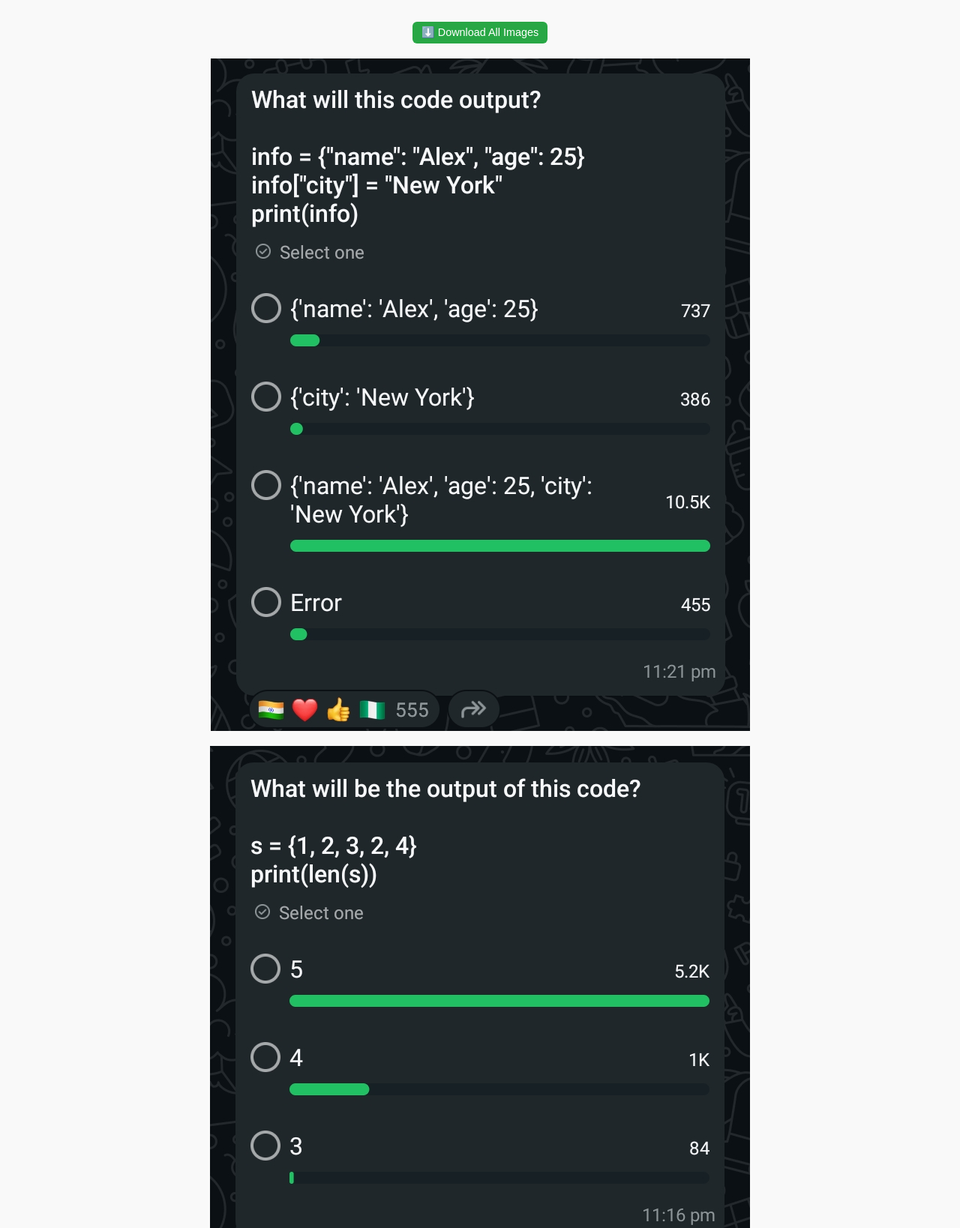
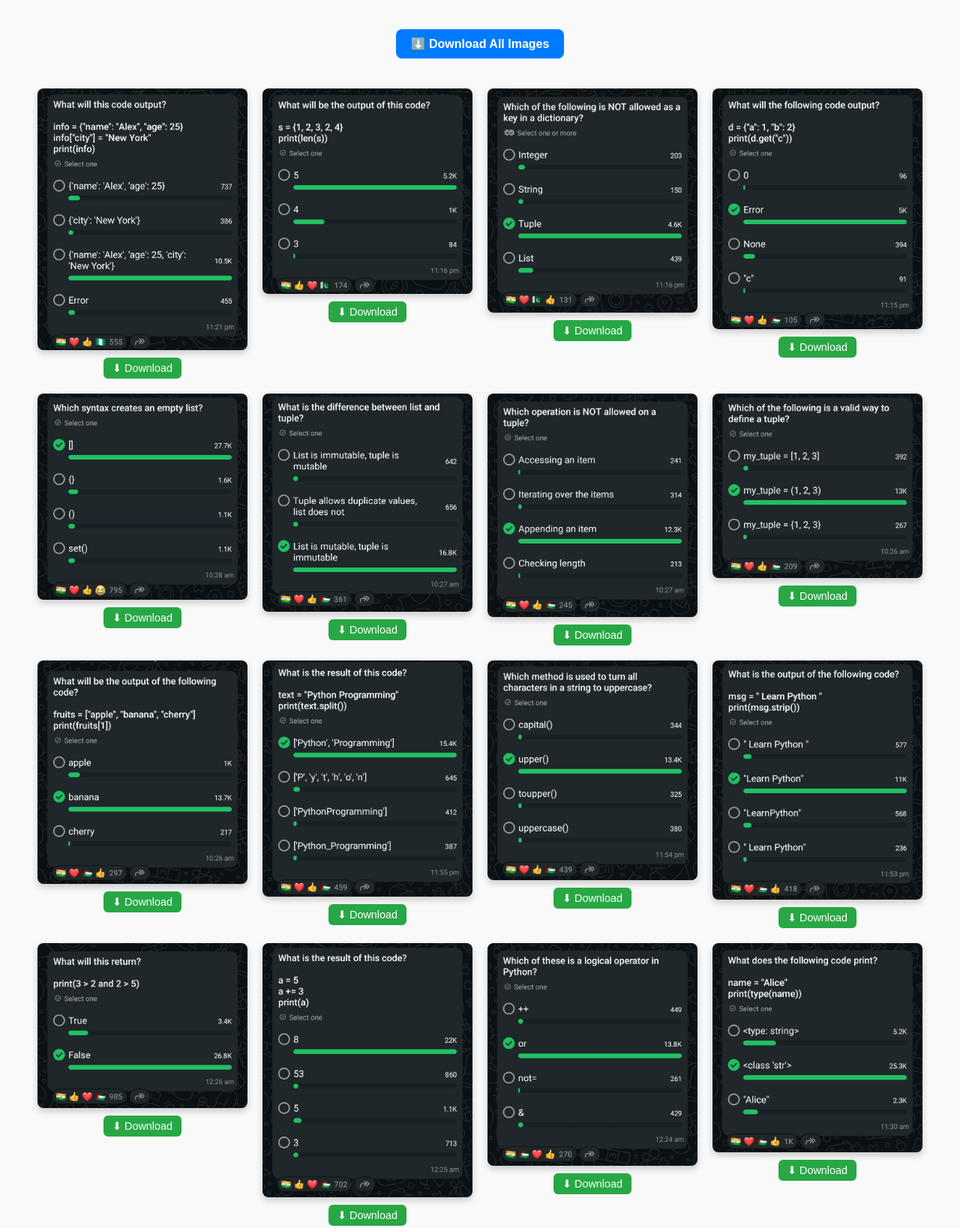
Before and after one commit to mohit52838/photoGallery, a plain HTML site: page index.html in a window 1280 px wide. Shown: the part 82-1720 px from the top of the page at 75% size. Drawn offline with Linux system fonts and the light colour scheme.

Commit message:
Updated gallery layout, lightbox, and download features

```diff
--- a/index.html
+++ b/index.html
@@ -2,43 +2,155 @@
 <html lang="en">
 <head>
   <meta charset="UTF-8">
-  <title>My Screenshot Gallery</title>
+  <title>END SEM PPS</title>
   <link rel="stylesheet" href="styles.css">
 </head>
 <body>
   <h1>📸 My Screenshot Gallery</h1>
 
-  <a href="download_all.zip" download class="download-btn">⬇️ Download All Images</a>
+  <a href="download_all.zip" download class="download-all">⬇️ Download All Images</a>
 
   <div class="gallery">
-    <img src="images/Screenshot_2025-06-03-14-58-11-59_6012fa4d4ddec268fc5c7112cbb265e7.jpg" alt="Screenshot_2025-06-03-14-58-11-59_6012fa4d4ddec268fc5c7112cbb265e7.jpg" class="lightbox-img">
-    <img src="images/Screenshot_2025-06-03-14-58-29-11_6012fa4d4ddec268fc5c7112cbb265e7.jpg" alt="Screenshot_2025-06-03-14-58-29-11_6012fa4d4ddec268fc5c7112cbb265e7.jpg" class="lightbox-img">
-    <img src="images/Screenshot_2025-06-03-14-58-37-50_6012fa4d4ddec268fc5c7112cbb265e7.jpg" alt="Screenshot_2025-06-03-14-58-37-50_6012fa4d4ddec268fc5c7112cbb265e7.jpg" class="lightbox-img">
-    <img src="images/Screenshot_2025-06-03-14-58-46-33_6012fa4d4ddec268fc5c7112cbb265e7.jpg" alt="Screenshot_2025-06-03-14-58-46-33_6012fa4d4ddec268fc5c7112cbb265e7.jpg" class="lightbox-img">
-    <img src="images/Screenshot_2025-06-03-14-59-03-87_6012fa4d4ddec268fc5c7112cbb265e7.jpg" alt="Screenshot_2025-06-03-14-59-03-87_6012fa4d4ddec268fc5c7112cbb265e7.jpg" class="lightbox-img">
-    <img src="images/Screenshot_2025-06-03-14-59-13-67_6012fa4d4ddec268fc5c7112cbb265e7.jpg" alt="Screenshot_2025-06-03-14-59-13-67_6012fa4d4ddec268fc5c7112cbb265e7.jpg" class="lightbox-img">
-    <img src="images/Screenshot_2025-06-03-14-59-24-29_6012fa4d4ddec268fc5c7112cbb265e7.jpg" alt="Screenshot_2025-06-03-14-59-24-29_6012fa4d4ddec268fc5c7112cbb265e7.jpg" class="lightbox-img">
-    <img src="images/Screenshot_2025-06-03-14-59-33-15_6012fa4d4ddec268fc5c7112cbb265e7.jpg" alt="Screenshot_2025-06-03-14-59-33-15_6012fa4d4ddec268fc5c7112cbb265e7.jpg" class="lightbox-img">
-    <img src="images/Screenshot_2025-06-03-14-59-43-64_6012fa4d4ddec268fc5c7112cbb265e7.jpg" alt="Screenshot_2025-06-03-14-59-43-64_6012fa4d4ddec268fc5c7112cbb265e7.jpg" class="lightbox-img">
-    <img src="images/Screenshot_2025-06-03-15-01-40-07_6012fa4d4ddec268fc5c7112cbb265e7.jpg" alt="Screenshot_2025-06-03-15-01-40-07_6012fa4d4ddec268fc5c7112cbb265e7.jpg" class="lightbox-img">
-    <img src="images/Screenshot_2025-06-03-15-01-49-55_6012fa4d4ddec268fc5c7112cbb265e7.jpg" alt="Screenshot_2025-06-03-15-01-49-55_6012fa4d4ddec268fc5c7112cbb265e7.jpg" class="lightbox-img">
-    <img src="images/Screenshot_2025-06-03-15-02-00-31_6012fa4d4ddec268fc5c7112cbb265e7.jpg" alt="Screenshot_2025-06-03-15-02-00-31_6012fa4d4ddec268fc5c7112cbb265e7.jpg" class="lightbox-img">
-    <img src="images/Screenshot_2025-06-03-15-02-16-25_6012fa4d4ddec268fc5c7112cbb265e7.jpg" alt="Screenshot_2025-06-03-15-02-16-25_6012fa4d4ddec268fc5c7112cbb265e7.jpg" class="lightbox-img">
-    <img src="images/Screenshot_2025-06-03-15-02-39-99_6012fa4d4ddec268fc5c7112cbb265e7.jpg" alt="Screenshot_2025-06-03-15-02-39-99_6012fa4d4ddec268fc5c7112cbb265e7.jpg" class="lightbox-img">
-    <img src="images/Screenshot_2025-06-03-15-03-04-05_6012fa4d4ddec268fc5c7112cbb265e7.jpg" alt="Screenshot_2025-06-03-15-03-04-05_6012fa4d4ddec268fc5c7112cbb265e7.jpg" class="lightbox-img">
-    <img src="images/Screenshot_2025-06-03-15-04-56-50_6012fa4d4ddec268fc5c7112cbb265e7.jpg" alt="Screenshot_2025-06-03-15-04-56-50_6012fa4d4ddec268fc5c7112cbb265e7.jpg" class="lightbox-img">
-    <img src="images/Screenshot_2025-06-03-15-05-12-19_6012fa4d4ddec268fc5c7112cbb265e7.jpg" alt="Screenshot_2025-06-03-15-05-12-19_6012fa4d4ddec268fc5c7112cbb265e7.jpg" class="lightbox-img">
-    <img src="images/Screenshot_2025-06-03-15-05-34-96_6012fa4d4ddec268fc5c7112cbb265e7.jpg" alt="Screenshot_2025-06-03-15-05-34-96_6012fa4d4ddec268fc5c7112cbb265e7.jpg" class="lightbox-img">
-    <img src="images/Screenshot_2025-06-03-15-05-48-34_6012fa4d4ddec268fc5c7112cbb265e7.jpg" alt="Screenshot_2025-06-03-15-05-48-34_6012fa4d4ddec268fc5c7112cbb265e7.jpg" class="lightbox-img">
-    <img src="images/Screenshot_2025-06-03-15-06-33-99_6012fa4d4ddec268fc5c7112cbb265e7.jpg" alt="Screenshot_2025-06-03-15-06-33-99_6012fa4d4ddec268fc5c7112cbb265e7.jpg" class="lightbox-img">
-    <img src="images/Screenshot_2025-06-03-15-08-13-65_6012fa4d4ddec268fc5c7112cbb265e7.jpg" alt="Screenshot_2025-06-03-15-08-13-65_6012fa4d4ddec268fc5c7112cbb265e7.jpg" class="lightbox-img">
-    <img src="images/Screenshot_2025-06-03-15-08-37-63_6012fa4d4ddec268fc5c7112cbb265e7.jpg" alt="Screenshot_2025-06-03-15-08-37-63_6012fa4d4ddec268fc5c7112cbb265e7.jpg" class="lightbox-img">
-    <img src="images/Screenshot_2025-06-03-15-09-11-00_6012fa4d4ddec268fc5c7112cbb265e7.jpg" alt="Screenshot_2025-06-03-15-09-11-00_6012fa4d4ddec268fc5c7112cbb265e7.jpg" class="lightbox-img">
-    <img src="images/Screenshot_2025-06-03-15-09-45-74_6012fa4d4ddec268fc5c7112cbb265e7.jpg" alt="Screenshot_2025-06-03-15-09-45-74_6012fa4d4ddec268fc5c7112cbb265e7.jpg" class="lightbox-img">
-    <img src="images/Screenshot_2025-06-03-15-10-25-72_6012fa4d4ddec268fc5c7112cbb265e7.jpg" alt="Screenshot_2025-06-03-15-10-25-72_6012fa4d4ddec268fc5c7112cbb265e7.jpg" class="lightbox-img">
-    <img src="images/Screenshot_2025-06-03-15-11-54-30_6012fa4d4ddec268fc5c7112cbb265e7.jpg" alt="Screenshot_2025-06-03-15-11-54-30_6012fa4d4ddec268fc5c7112cbb265e7.jpg" class="lightbox-img">
-    <img src="images/Screenshot_2025-06-03-15-12-08-98_6012fa4d4ddec268fc5c7112cbb265e7.jpg" alt="Screenshot_2025-06-03-15-12-08-98_6012fa4d4ddec268fc5c7112cbb265e7.jpg" class="lightbox-img">
-    <img src="images/Screenshot_2025-06-03-15-12-27-24_6012fa4d4ddec268fc5c7112cbb265e7.jpg" alt="Screenshot_2025-06-03-15-12-27-24_6012fa4d4ddec268fc5c7112cbb265e7.jpg" class="lightbox-img">
+
+    <div class="image-container">
+      <img src="images/Screenshot_2025-06-03-14-58-11-59_6012fa4d4ddec268fc5c7112cbb265e7.jpg" alt="Screenshot_2025-06-03-14-58-11-59_6012fa4d4ddec268fc5c7112cbb265e7.jpg" class="gallery-img">
+      <a href="images/Screenshot_2025-06-03-14-58-11-59_6012fa4d4ddec268fc5c7112cbb265e7.jpg" download class="download-btn">⬇ Download</a>
+    </div>
+
+    <div class="image-container">
+      <img src="images/Screenshot_2025-06-03-14-58-29-11_6012fa4d4ddec268fc5c7112cbb265e7.jpg" alt="Screenshot_2025-06-03-14-58-29-11_6012fa4d4ddec268fc5c7112cbb265e7.jpg" class="gallery-img">
+      <a href="images/Screenshot_2025-06-03-14-58-29-11_6012fa4d4ddec268fc5c7112cbb265e7.jpg" download class="download-btn">⬇ Download</a>
+    </div>
+
+    <div class="image-container">
+      <img src="images/Screenshot_2025-06-03-14-58-37-50_6012fa4d4ddec268fc5c7112cbb265e7.jpg" alt="Screenshot_2025-06-03-14-58-37-50_6012fa4d4ddec268fc5c7112cbb265e7.jpg" class="gallery-img">
+      <a href="images/Screenshot_2025-06-03-14-58-37-50_6012fa4d4ddec268fc5c7112cbb265e7.jpg" download class="download-btn">⬇ Download</a>
+    </div>
+
+    <div class="image-container">
+      <img src="images/Screenshot_2025-06-03-14-58-46-33_6012fa4d4ddec268fc5c7112cbb265e7.jpg" alt="Screenshot_2025-06-03-14-58-46-33_6012fa4d4ddec268fc5c7112cbb265e7.jpg" class="gallery-img">
+      <a href="images/Screenshot_2025-06-03-14-58-46-33_6012fa4d4ddec268fc5c7112cbb265e7.jpg" download class="download-btn">⬇ Download</a>
+    </div>
+
+    <div class="image-container">
+      <img src="images/Screenshot_2025-06-03-14-59-03-87_6012fa4d4ddec268fc5c7112cbb265e7.jpg" alt="Screenshot_2025-06-03-14-59-03-87_6012fa4d4ddec268fc5c7112cbb265e7.jpg" class="gallery-img">
+      <a href="images/Screenshot_2025-06-03-14-59-03-87_6012fa4d4ddec268fc5c7112cbb265e7.jpg" download class="download-btn">⬇ Download</a>
+    </div>
+
+    <div class="image-container">
+      <img src="images/Screenshot_2025-06-03-14-59-13-67_6012fa4d4ddec268fc5c7112cbb265e7.jpg" alt="Screenshot_2025-06-03-14-59-13-67_6012fa4d4ddec268fc5c7112cbb265e7.jpg" class="gallery-img">
+      <a href="images/Screenshot_2025-06-03-14-59-13-67_6012fa4d4ddec268fc5c7112cbb265e7.jpg" download class="download-btn">⬇ Download</a>
+    </div>
+
+    <div class="image-container">
+      <img src="images/Screenshot_2025-06-03-14-59-24-29_6012fa4d4ddec268fc5c7112cbb265e7.jpg" alt="Screenshot_2025-06-03-14-59-24-29_6012fa4d4ddec268fc5c7112cbb265e7.jpg" class="gallery-img">
+      <a href="images/Screenshot_2025-06-03-14-59-24-29_6012fa4d4ddec268fc5c7112cbb265e7.jpg" download class="download-btn">⬇ Download</a>
+    </div>
+
+    <div class="image-container">
+      <img src="images/Screenshot_2025-06-03-14-59-33-15_6012fa4d4ddec268fc5c7112cbb265e7.jpg" alt="Screenshot_2025-06-03-14-59-33-15_6012fa4d4ddec268fc5c7112cbb265e7.jpg" class="gallery-img">
+      <a href="images/Screenshot_2025-06-03-14-59-33-15_6012fa4d4ddec268fc5c7112cbb265e7.jpg" download class="download-btn">⬇ Download</a>
+    </div>
+
+    <div class="image-container">
+      <img src="images/Screenshot_2025-06-03-14-59-43-64_6012fa4d4ddec268fc5c7112cbb265e7.jpg" alt="Screenshot_2025-06-03-14-59-43-64_6012fa4d4ddec268fc5c7112cbb265e7.jpg" class="gallery-img">
+      <a href="images/Screenshot_2025-06-03-14-59-43-64_6012fa4d4ddec268fc5c7112cbb265e7.jpg" download class="download-btn">⬇ Download</a>
+    </div>
+
+    <div class="image-container">
+      <img src="images/Screenshot_2025-06-03-15-01-40-07_6012fa4d4ddec268fc5c7112cbb265e7.jpg" alt="Screenshot_2025-06-03-15-01-40-07_6012fa4d4ddec268fc5c7112cbb265e7.jpg" class="gallery-img">
+      <a href="images/Screenshot_2025-06-03-15-01-40-07_6012fa4d4ddec268fc5c7112cbb265e7.jpg" download class="download-btn">⬇ Download</a>
+    </div>
+
+    <div class="image-container">
+      <img src="images/Screenshot_2025-06-03-15-01-49-55_6012fa4d4ddec268fc5c7112cbb265e7.jpg" alt="Screenshot_2025-06-03-15-01-49-55_6012fa4d4ddec268fc5c7112cbb265e7.jpg" class="gallery-img">
+      <a href="images/Screenshot_2025-06-03-15-01-49-55_6012fa4d4ddec268fc5c7112cbb265e7.jpg" download class="download-btn">⬇ Download</a>
+    </div>
+
+    <div class="image-container">
+      <img src="images/Screenshot_2025-06-03-15-02-00-31_6012fa4d4ddec268fc5c7112cbb265e7.jpg" alt="Screenshot_2025-06-03-15-02-00-31_6012fa4d4ddec268fc5c7112cbb265e7.jpg" class="gallery-img">
+      <a href="images/Screenshot_2025-06-03-15-02-00-31_6012fa4d4ddec268fc5c7112cbb265e7.jpg" download class="download-btn">⬇ Download</a>
+    </div>
+
+    <div class="image-container">
+      <img src="images/Screenshot_2025-06-03-15-02-16-25_6012fa4d4ddec268fc5c7112cbb265e7.jpg" alt="Screenshot_2025-06-03-15-02-16-25_6012fa4d4ddec268fc5c7112cbb265e7.jpg" class="gallery-img">
+      <a href="images/Screenshot_2025-06-03-15-02-16-25_6012fa4d4ddec268fc5c7112cbb265e7.jpg" download class="download-btn">⬇ Download</a>
+    </div>
+
+    <div class="image-container">
+      <img src="images/Screenshot_2025-06-03-15-02-39-99_6012fa4d4ddec268fc5c7112cbb265e7.jpg" alt="Screenshot_2025-06-03-15-02-39-99_6012fa4d4ddec268fc5c7112cbb265e7.jpg" class="gallery-img">
+      <a href="images/Screenshot_2025-06-03-15-02-39-99_6012fa4d4ddec268fc5c7112cbb265e7.jpg" download class="download-btn">⬇ Download</a>
+    </div>
+
+    <div class="image-container">
+      <img src="images/Screenshot_2025-06-03-15-03-04-05_6012fa4d4ddec268fc5c7112cbb265e7.jpg" alt="Screenshot_2025-06-03-15-03-04-05_6012fa4d4ddec268fc5c7112cbb265e7.jpg" class="gallery-img">
+      <a href="images/Screenshot_2025-06-03-15-03-04-05_6012fa4d4ddec268fc5c7112cbb265e7.jpg" download class="download-btn">⬇ Download</a>
+    </div>
+
+    <div class="image-container">
+      <img src="images/Screenshot_2025-06-03-15-04-56-50_6012fa4d4ddec268fc5c7112cbb265e7.jpg" alt="Screenshot_2025-06-03-15-04-56-50_6012fa4d4ddec268fc5c7112cbb265e7.jpg" class="gallery-img">
+      <a href="images/Screenshot_2025-06-03-15-04-56-50_6012fa4d4ddec268fc5c7112cbb265e7.jpg" download class="download-btn">⬇ Download</a>
+    </div>
+
+    <div class="image-container">
+      <img src="images/Screenshot_2025-06-03-15-05-12-19_6012fa4d4ddec268fc5c7112cbb265e7.jpg" alt="Screenshot_2025-06-03-15-05-12-19_6012fa4d4ddec268fc5c7112cbb265e7.jpg" class="gallery-img">
+      <a href="images/Screenshot_2025-06-03-15-05-12-19_6012fa4d4ddec268fc5c7112cbb265e7.jpg" download class="download-btn">⬇ Download</a>
+    </div>
+
+    <div class="image-container">
+      <img src="images/Screenshot_2025-06-03-15-05-34-96_6012fa4d4ddec268fc5c7112cbb265e7.jpg" alt="Screenshot_2025-06-03-15-05-34-96_6012fa4d4ddec268fc5c7112cbb265e7.jpg" class="gallery-img">
+      <a href="images/Screenshot_2025-06-03-15-05-34-96_6012fa4d4ddec268fc5c7112cbb265e7.jpg" download class="download-btn">⬇ Download</a>
+    </div>
+
+    <div class="image-container">
+      <img src="images/Screenshot_2025-06-03-15-05-48-34_6012fa4d4ddec268fc5c7112cbb265e7.jpg" alt="Screenshot_2025-06-03-15-05-48-34_6012fa4d4ddec268fc5c7112cbb265e7.jpg" class="gallery-img">
+      <a href="images/Screenshot_2025-06-03-15-05-48-34_6012fa4d4ddec268fc5c7112cbb265e7.jpg" download class="download-btn">⬇ Download</a>
+    </div>
+
+    <div class="image-container">
+      <img src="images/Screenshot_2025-06-03-15-06-33-99_6012fa4d4ddec268fc5c7112cbb265e7.jpg" alt="Screenshot_2025-06-03-15-06-33-99_6012fa4d4ddec268fc5c7112cbb265e7.jpg" class="gallery-img">
+      <a href="images/Screenshot_2025-06-03-15-06-33-99_6012fa4d4ddec268fc5c7112cbb265e7.jpg" download class="download-btn">⬇ Download</a>
+    </div>
+
+    <div class="image-container">
+      <img src="images/Screenshot_2025-06-03-15-08-13-65_6012fa4d4ddec268fc5c7112cbb265e7.jpg" alt="Screenshot_2025-06-03-15-08-13-65_6012fa4d4ddec268fc5c7112cbb265e7.jpg" class="gallery-img">
+      <a href="images/Screenshot_2025-06-03-15-08-13-65_6012fa4d4ddec268fc5c7112cbb265e7.jpg" download class="download-btn">⬇ Download</a>
+    </div>
+
+    <div class="image-container">
+      <img src="images/Screenshot_2025-06-03-15-08-37-63_6012fa4d4ddec268fc5c7112cbb265e7.jpg" alt="Screenshot_2025-06-03-15-08-37-63_6012fa4d4ddec268fc5c7112cbb265e7.jpg" class="gallery-img">
+      <a href="images/Screenshot_2025-06-03-15-08-37-63_6012fa4d4ddec268fc5c7112cbb265e7.jpg" download class="download-btn">⬇ Download</a>
+    </div>
+
+    <div class="image-container">
+      <img src="images/Screenshot_2025-06-03-15-09-11-00_6012fa4d4ddec268fc5c7112cbb265e7.jpg" alt="Screenshot_2025-06-03-15-09-11-00_6012fa4d4ddec268fc5c7112cbb265e7.jpg" class="gallery-img">
+      <a href="images/Screenshot_2025-06-03-15-09-11-00_6012fa4d4ddec268fc5c7112cbb265e7.jpg" download class="download-btn">⬇ Download</a>
+    </div>
+
+    <div class="image-container">
+      <img src="images/Screenshot_2025-06-03-15-09-45-74_6012fa4d4ddec268fc5c7112cbb265e7.jpg" alt="Screenshot_2025-06-03-15-09-45-74_6012fa4d4ddec268fc5c7112cbb265e7.jpg" class="gallery-img">
+      <a href="images/Screenshot_2025-06-03-15-09-45-74_6012fa4d4ddec268fc5c7112cbb265e7.jpg" download class="download-btn">⬇ Download</a>
+    </div>
+
+    <div class="image-container">
+      <img src="images/Screenshot_2025-06-03-15-10-25-72_6012fa4d4ddec268fc5c7112cbb265e7.jpg" alt="Screenshot_2025-06-03-15-10-25-72_6012fa4d4ddec268fc5c7112cbb265e7.jpg" class="gallery-img">
+      <a href="images/Screenshot_2025-06-03-15-10-25-72_6012fa4d4ddec268fc5c7112cbb265e7.jpg" download class="download-btn">⬇ Download</a>
+    </div>
+
+    <div class="image-container">
+      <img src="images/Screenshot_2025-06-03-15-11-54-30_6012fa4d4ddec268fc5c7112cbb265e7.jpg" alt="Screenshot_2025-06-03-15-11-54-30_6012fa4d4ddec268fc5c7112cbb265e7.jpg" class="gallery-img">
+      <a href="images/Screenshot_2025-06-03-15-11-54-30_6012fa4d4ddec268fc5c7112cbb265e7.jpg" download class="download-btn">⬇ Download</a>
+    </div>
+
+    <div class="image-container">
+      <img src="images/Screenshot_2025-06-03-15-12-08-98_6012fa4d4ddec268fc5c7112cbb265e7.jpg" alt="Screenshot_2025-06-03-15-12-08-98_6012fa4d4ddec268fc5c7112cbb265e7.jpg" class="gallery-img">
+      <a href="images/Screenshot_2025-06-03-15-12-08-98_6012fa4d4ddec268fc5c7112cbb265e7.jpg" download class="download-btn">⬇ Download</a>
+    </div>
+
+    <div class="image-container">
+      <img src="images/Screenshot_2025-06-03-15-12-27-24_6012fa4d4ddec268fc5c7112cbb265e7.jpg" alt="Screenshot_2025-06-03-15-12-27-24_6012fa4d4ddec268fc5c7112cbb265e7.jpg" class="gallery-img">
+      <a href="images/Screenshot_2025-06-03-15-12-27-24_6012fa4d4ddec268fc5c7112cbb265e7.jpg" download class="download-btn">⬇ Download</a>
+    </div>
 
   </div>
 
```
Also changed, not shown: 1 other file.
